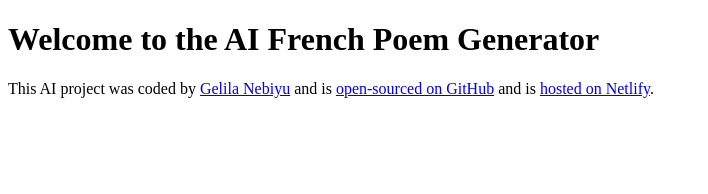
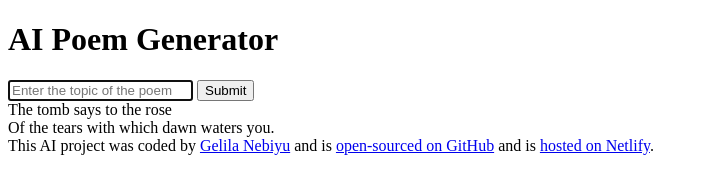
Before and after one commit to Gelila-Nebiyu/poem-generator, a plain HTML site: page index.html in a window 1280 px wide. Shown: the whole page, without its empty margins (0-708 px from the left). Drawn offline with Linux system fonts and the light colour scheme.

Commit message:
Another update on html file

```diff
--- a/index.html
+++ b/index.html
@@ -7,7 +7,27 @@
     <title>AI Poem Generator</title>
   </head>
   <body>
-    <h1>Welcome to the AI French Poem Generator</h1>
+    <header>
+      <h1>AI Poem Generator</h1>
+    </header>
+
+    <main>
+      <form>
+        <input
+          type="text"
+          placeholder="Enter the topic of the poem"
+          autofocus
+          required
+          autocomplete="off"
+        />
+        <input type="submit" />
+      </form>
+      <div>
+        The tomb says to the rose
+        <br />
+        Of the tears with which dawn waters you.
+      </div>
+    </main>
 
     <footer>
       This AI project was coded by
```
